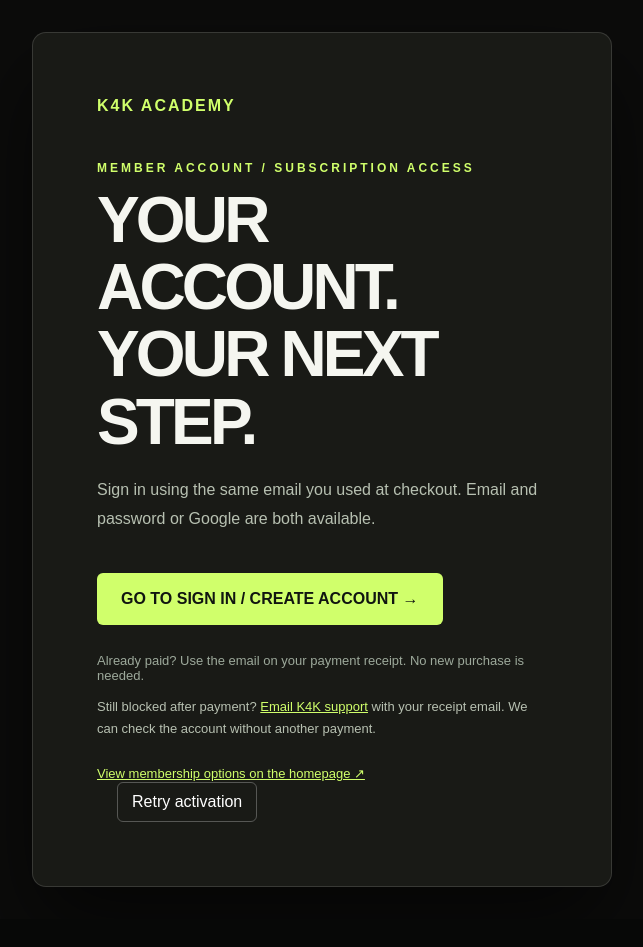
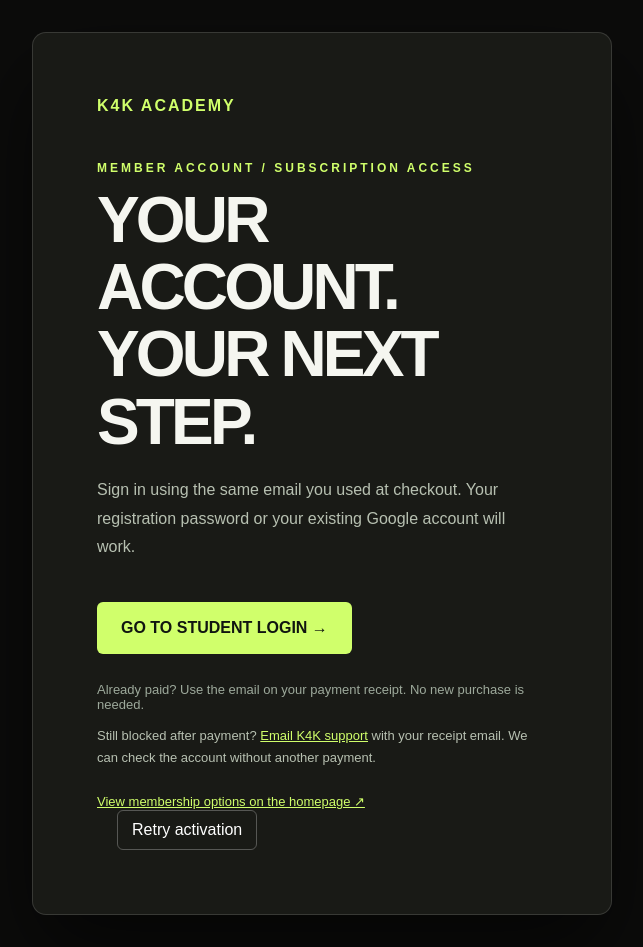
Before and after one commit to kreativestudios4k-lgtm/k4k-academy-v2, a Next.js app: page /membership-required in a window 1280 px wide. Shown: the whole page, without its empty margins (318-961 px from the left). Before the commit the page ends 919 px from the top, so only its background shows below. Built offline with nearby package versions, Linux system fonts and the light colour scheme; no server answers.

Commit message:
Update membership gate to the simpler student login flow

```diff
--- a/app/membership-required/page.js
+++ b/app/membership-required/page.js
@@ -29,8 +29,8 @@
  <p style={{color:'#d0ff6b',fontSize:12,fontWeight:800,letterSpacing:3,marginTop:46}}>MEMBER ACCOUNT / SUBSCRIPTION ACCESS</p>
  <h1 style={{fontSize:'clamp(38px,7vw,64px)',lineHeight:1.05,letterSpacing:'-.06em',margin:'12px 0 20px'}}>YOUR ACCOUNT.<br/>YOUR NEXT STEP.</h1>
  {state==='checking'?<p style={{lineHeight:1.8,color:'#b7c0b1'}} role='status'>Checking your subscription and connecting your Academy account…</p>:
- <><p style={{lineHeight:1.8,color:'#b7c0b1'}}>{state==='error'?'We could not verify your membership right now. Please try again or contact Academy support.':state==='sign-in'?'Sign in using the same email you used at checkout. Email and password or Google are both available.':'Your account exists, but an active Academy membership is not linked to this email. If you already paid, do not pay again: check the email on your payment receipt or contact Academy support. If you have not subscribed yet, you can view the membership options.'}</p>
- <Link href='/login' style={{display:'inline-block',marginTop:24,background:'#d0ff6b',color:'#101510',padding:'17px 24px',fontWeight:900,borderRadius:6,textDecoration:'none'}}>GO TO SIGN IN / CREATE ACCOUNT →</Link>
+ <><p style={{lineHeight:1.8,color:'#b7c0b1'}}>{state==='error'?'We could not verify your membership right now. Please try again or contact Academy support.':state==='sign-in'?'Sign in using the same email you used at checkout. Your registration password or your existing Google account will work.':'Your account exists, but an active Academy membership is not linked to this email. If you already paid, do not pay again: check the email on your payment receipt or contact Academy support. If you have not subscribed yet, you can view the membership options.'}</p>
+ <Link href='/login' style={{display:'inline-block',marginTop:24,background:'#d0ff6b',color:'#101510',padding:'17px 24px',fontWeight:900,borderRadius:6,textDecoration:'none'}}>GO TO STUDENT LOGIN →</Link>
  <p style={{color:'#9da99b',fontSize:13,marginTop:28}}>Already paid? Use the email on your payment receipt. No new purchase is needed.</p>
  <p style={{fontSize:13,lineHeight:1.7,color:'#b7c0b1'}}>Still blocked after payment? <a href="mailto:hello@kreativestudios4k.com?subject=Paid%20Academy%20membership%20not%20active" style={{color:'#d0ff6b',textDecoration:'underline'}}>Email K4K support</a> with your receipt email. We can check the account without another payment.</p>
  <div style={{marginTop:23}}><Link href='/' style={{color:'#d0ff6b',fontSize:13,textDecoration:'underline'}}>View membership options on the homepage ↗</Link></div>
```
